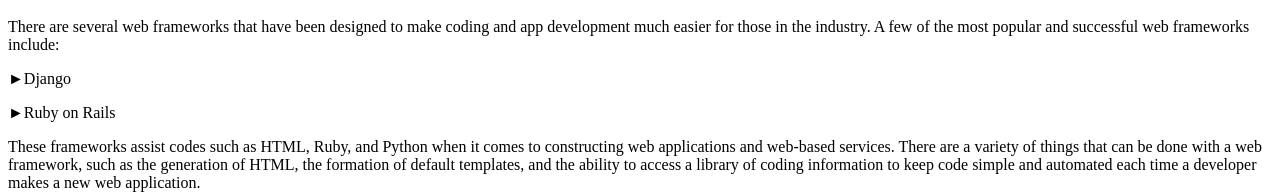
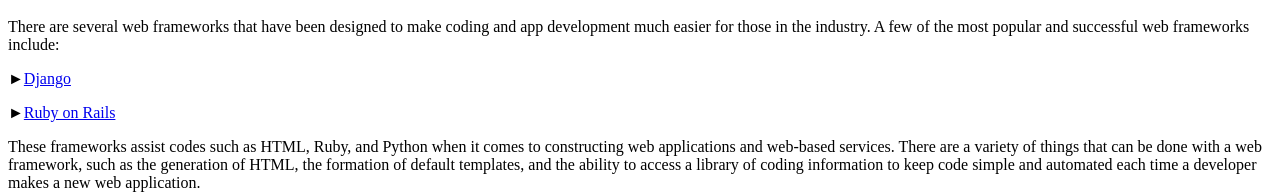
Before and after one commit to tabucalbenito-code/html.blog.three, a plain HTML site: page index.html in a window 1280 px wide. Shown: the part 693-887 px from the top of the page. Drawn offline with Linux system fonts and the light colour scheme.

Commit message:
Enhance web framework section with links
Added links to Django and Ruby on Rails for better resource access.

```diff
--- a/index.html
+++ b/index.html
@@ -34,6 +34,7 @@
         <p>
           A web framework is a code library that makes web development quicker and easier by giving basic patterns for building reliable, scalable and maintainable web applications. Web frameworks exist to make it easier for the developer to make a web application. Think of it as a way to create shortcuts that can prevent otherwise overwhelming and repetitive code. For example, you may have written a code to handle data validation for your web application. In order to prevent having to re-write that code from scratch each time you make a website or web service, the web framework does it for you.
         </p>
+
         <p>
           A web framework differs from a web server in that a web server actually runs the web application, while the web framework is more like a virtual database or library that helps speed up the development and writing process.
         </p>
@@ -59,8 +60,8 @@
           There are several web frameworks that have been designed to make coding and app development much easier for those in the industry. A few of the most popular and successful web frameworks include:
         </p>
 
-        <p>&#9658;Django </p>
-        <p>&#9658;Ruby on Rails</p>
+        <p>&#9658;<a href="https://www.geeksforgeeks.org/python/what-is-django-web-framework/" target="_blank">Django</a></p>
+        <p>&#9658;<a href="https://www.geeksforgeeks.org/ruby/ruby-on-rails-introduction/" target="_blank">Ruby on Rails</a></p>
 
         <p>
           These frameworks assist codes such as HTML, Ruby, and Python when it comes to constructing web applications and web-based services. There are a variety of things that can be done with a web framework, such as the generation of HTML, the formation of default templates, and the ability to access a library of coding information to keep code simple and automated each time a developer makes a new web application.
```
